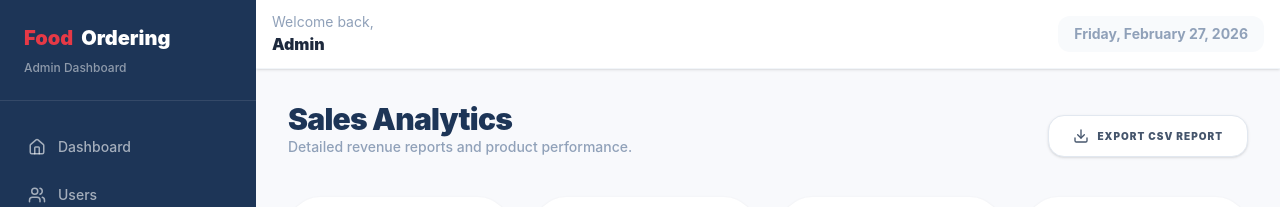
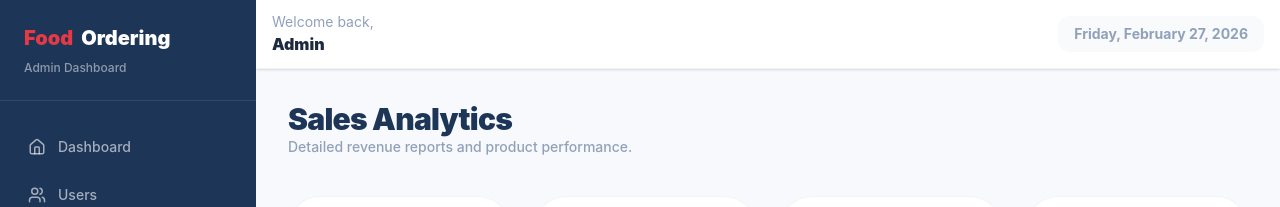
Before and after one commit to trishamaegapuz/food-ordering, a React (Vite) app in the folder client/: page /admin/sales in a window 1280 px wide. Shown: the top 207 px of the page. Built offline with nearby package versions, Linux system fonts and the light colour scheme; no server answers; sample sign-in values are in the browser's storage.

Commit message:
Removed Export CSV functionality from AdminSales

```diff
--- a/client/src/pages/AdminSales.jsx
+++ b/client/src/pages/AdminSales.jsx
@@ -3,7 +3,7 @@ import { useNavigate } from 'react-router-dom';
 import axios from 'axios';
 import {
   BarChart3, TrendingUp, DollarSign, Calendar,
-  Trash2, Download, LogOut, AlertCircle,
+  Trash2, LogOut, AlertCircle,
   Menu, Home, Users, ShoppingBag, ClipboardList, Plus, UserPlus
 } from 'lucide-react';
 import {
@@ -79,47 +79,6 @@ const AdminSales = () => {
     localStorage.removeItem('user');
     navigate('/login');
     setShowLogoutModal(false);
-  };
-
-  // --- UPDATED EXPORT CSV LOGIC ---
-  const handleExport = () => {
-    if (!data.recentOrders || data.recentOrders.length === 0) {
-      alert("Walang data na pwedeng i-export.");
-      return;
-    }
-
-    // Headers ng CSV
-    const headers = ["Order ID", "Customer Name", "Total Amount (PHP)", "Status", "Date", "Time"];
-
-    // Pag-convert ng data rows (nilagyan ng quotes para sa mga pangalan na may comma)
-    const rows = data.recentOrders.map(order => {
-      const dateObj = new Date(order.created_at);
-      return [
-        `#${order.id}`,
-        `"${order.full_name}"`, // Nilagyan ng quotes para safe sa Excel
-        order.total,
-        order.status,
-        dateObj.toLocaleDateString(),
-        dateObj.toLocaleTimeString()
-      ];
-    });
-
-    // Pagsasama ng headers at rows
-    const csvContent = [
-      headers.join(","),
-      ...rows.map(row => row.join(","))
-    ].join("\n");
-
-    // Pag-create ng file download
-    const blob = new Blob([csvContent], { type: 'text/csv;charset=utf-8;' });
-    const url = URL.createObjectURL(blob);
-    const link = document.createElement("a");
-
-    link.setAttribute("href", url);
-    link.setAttribute("download", `Sales_Report_${new Date().toISOString().split('T')[0]}.csv`);
-    document.body.appendChild(link); // Required para sa ilang browsers
-    link.click();
-    document.body.removeChild(link); // Linis pagkatapos i-download
   };
 
   const confirmDelete = async () => {
@@ -302,18 +261,12 @@ const AdminSales = () => {
 
         {/* MAIN CONTENT - Responsive padding */}
         <main className="p-4 md:p-8 max-w-[1600px] mx-auto w-full">
-          {/* Header and Export - stack on mobile */}
+          {/* Header - stack on mobile */}
           <div className="flex flex-col sm:flex-row justify-between items-start sm:items-end gap-4 mb-6 sm:mb-10">
             <div>
               <h1 className="text-2xl sm:text-3xl font-black text-[#1d3557] tracking-tight">Sales Analytics</h1>
               <p className="text-xs sm:text-sm text-slate-400 font-medium">Detailed revenue reports and product performance.</p>
             </div>
-            <button
-              onClick={handleExport}
-              className="w-full sm:w-auto bg-white border border-slate-200 px-4 sm:px-6 py-3 rounded-2xl font-black text-[10px] uppercase tracking-widest flex items-center justify-center gap-2 hover:bg-slate-50 transition-all active:scale-95 shadow-sm cursor-pointer"
-            >
-              <Download size={16} /> Export CSV Report
-            </button>
           </div>
 
           {loading ? (
```
